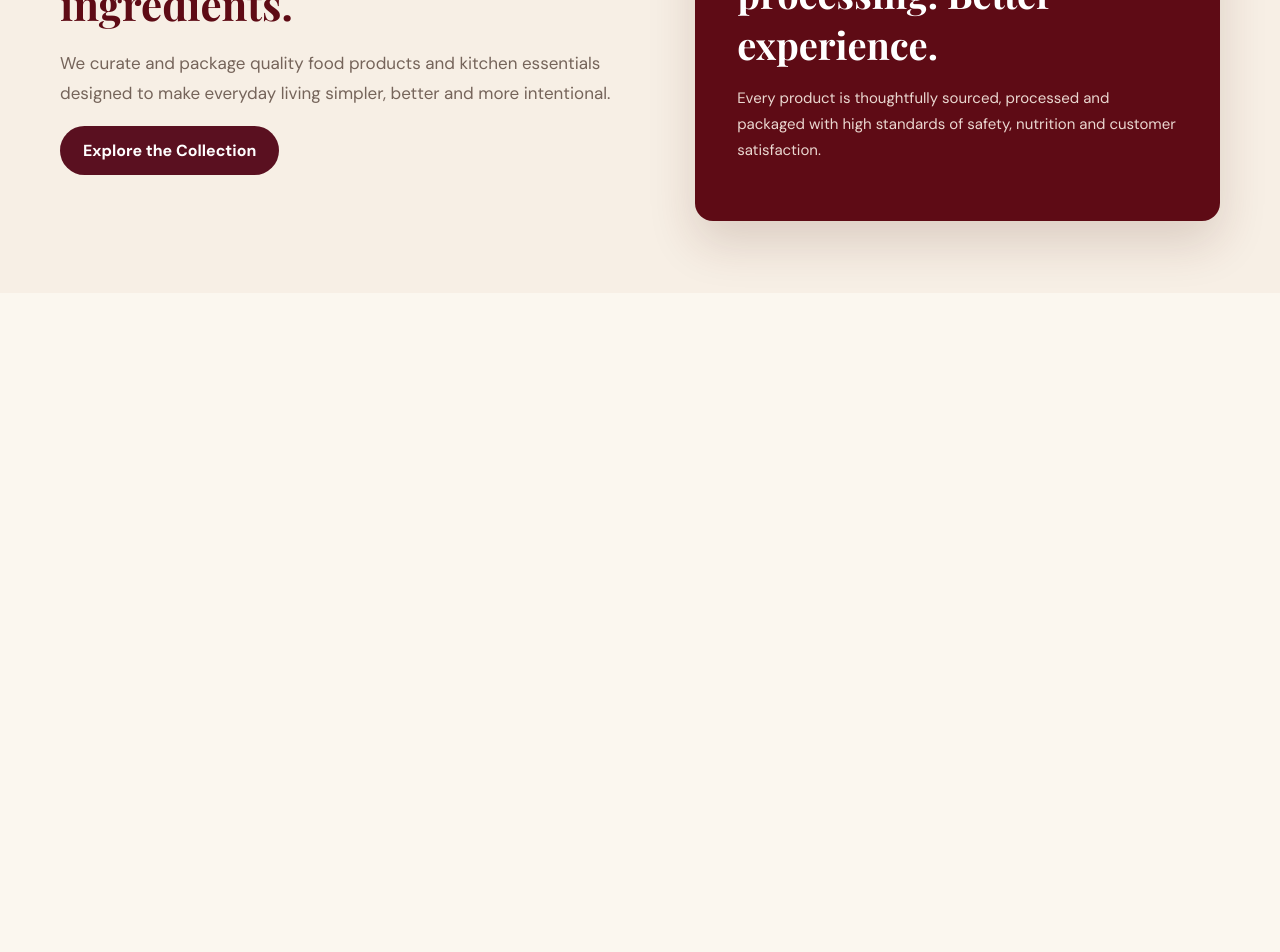
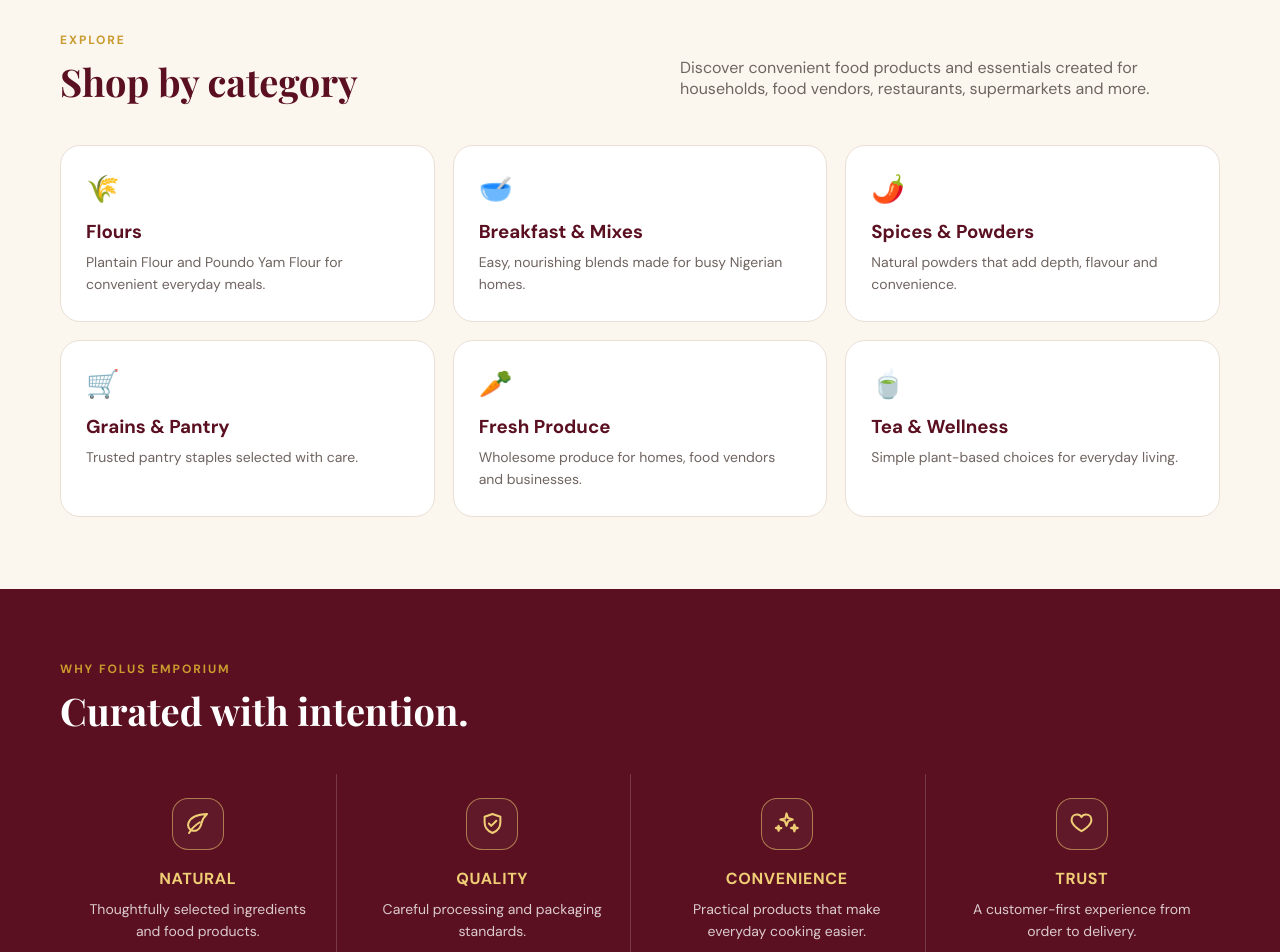
Before and after one commit to folusemporiumltd/website, a Next.js app: page / in a window 1280 px wide. Shown: the part 800-1752 px from the top of the page. Before the commit the page ends 1093 px from the top, so only its background shows below. Built offline with nearby package versions, Linux system fonts and the light colour scheme; no server answers; the database is empty.

Commit message:
Restore original homepage sections below new header and add footer

```diff
--- a/app/page.tsx
+++ b/app/page.tsx
@@ -2,39 +2,82 @@
 import { redirect } from 'next/navigation'
 import { createClient } from '@/lib/supabase/server'
 import ProductCardActions from '@/components/product-card-actions'
-import { HeroCarousel, StorefrontHeader, TrustIcon } from '@/components/storefront-ui'
+import { StorefrontHeader } from '@/components/storefront-ui'
 
-type Variant = { id: string; product_id: string; size_grams: number; size_label: string; price: number; stock_quantity: number; is_active: boolean }
-type Product = { id: string; name: string; slug: string; description: string | null; price: number; image_url: string | null; featured: boolean; stock_quantity: number }
-const fallback = { announcement: 'Serving homes & businesses across Nigeria.', utilityLinks: [['Track Order','/account'],['FAQ','#faq'],['Contact Us','/contact']] as [string,string][], social: { facebook: 'https://www.facebook.com/folusemporiumltd', tiktok: 'https://www.tiktok.com/@folusemporium25', whatsapp: 'https://wa.me/2349168157255', instagram: '' }, navigation: [['Home','/'],['Shop','/shop'],['Categories','/shop'],['About Us','/about'],['Blog','/blog'],['Contact Us','/contact']] as [string,string][], trust: [['100% Natural','No preservatives','leaf'],['Premium Quality','Carefully sourced','shield'],['Fast Delivery','Across Nigeria','truck'],['Dedicated Support',"We're here to help",'support']] as [string,string,string][], slides: [] as {title:string;text:string;cta:string;href:string;image:string}[] }
+const categories = [
+  ['🌾', 'Flours', 'flours', 'Plantain Flour and Poundo Yam Flour for convenient everyday meals.'],
+  ['🥣', 'Breakfast & Mixes', 'breakfast-mixes', 'Easy, nourishing blends made for busy Nigerian homes.'],
+  ['🌶️', 'Spices & Powders', 'spices-powders', 'Natural powders that add depth, flavour and convenience.'],
+  ['🛒', 'Grains & Pantry', 'grains-pantry', 'Trusted pantry staples selected with care.'],
+  ['🥕', 'Fresh Produce', 'fresh-produce', 'Wholesome produce for homes, food vendors and businesses.'],
+  ['🍵', 'Tea & Wellness', 'tea-wellness', 'Simple plant-based choices for everyday living.'],
+]
+
+const promises = [
+  { title: 'NATURAL', description: 'Thoughtfully selected ingredients and food products.', icon: 'leaf' },
+  { title: 'QUALITY', description: 'Careful processing and packaging standards.', icon: 'shield' },
+  { title: 'CONVENIENCE', description: 'Practical products that make everyday cooking easier.', icon: 'sparkles' },
+  { title: 'TRUST', description: 'A customer-first experience from order to delivery.', icon: 'heart' },
+]
+
+function PromiseIcon({ type }: { type: string }) {
+  const common = { fill: 'none', stroke: 'currentColor', strokeWidth: 1.8, strokeLinecap: 'round' as const, strokeLinejoin: 'round' as const }
+  if (type === 'leaf') return <svg viewBox="0 0 24 24" aria-hidden="true" {...common}><path d="M20.5 3.5C12 3.8 6.2 6.1 4.1 11.1c-1.2 2.9.1 6.2 3 7.1 3.3 1 6.4-.8 7.6-3.8C16.2 10.9 15 8.5 20.5 3.5Z"/><path d="M4.5 20.5c2.4-4.2 5.4-7 9.6-9.6"/></svg>
+  if (type === 'shield') return <svg viewBox="0 0 24 24" aria-hidden="true" {...common}><path d="M12 3.5 19 6v5.1c0 4.5-2.8 7.7-7 9.4-4.2-1.7-7-4.9-7-9.4V6l7-2.5Z"/><path d="m8.8 12 2.1 2.1 4.5-4.5"/></svg>
+  if (type === 'sparkles') return <svg viewBox="0 0 24 24" aria-hidden="true" {...common}><path d="m12 3 1.4 4.1L17.5 8.5l-4.1 1.4L12 14l-1.4-4.1-4.1-1.4L11 7.5 12 3Z"/><path d="m19 13 .7 2.3L22 16l-2.3.7L19 19l-.7-2.3L16 16l2.3-.7L19 13Z"/><path d="m5 14 .6 1.8L7.5 16l-1.9.7L5 18.5l-.6-1.8L2.5 16l1.9-.7L5 14Z"/></svg>
+  return <svg viewBox="0 0 24 24" aria-hidden="true" {...common}><path d="M20.8 8.8c0 5.2-8.8 10-8.8 10s-8.8-4.8-8.8-10C3.2 6 5.3 4 8 4c1.8 0 3.3.9 4 2.3C12.7 4.9 14.2 4 16 4c2.7 0 4.8 2 4.8 4.8Z"/></svg>
+}
+
+const storefrontFallback = {
+  announcement: 'Serving homes & businesses across Nigeria.',
+  utilityLinks: [['Track Order','/account'],['FAQ','#faq'],['Contact Us','/contact']] as [string,string][],
+  social: { facebook: 'https://www.facebook.com/folusemporiumltd', tiktok: 'https://www.tiktok.com/@folusemporium25', whatsapp: 'https://wa.me/2349168157255', instagram: '' },
+  navigation: [['Home','/'],['Shop','/shop'],['Categories','/shop'],['About Us','/about'],['Blog','/blog'],['Contact Us','/contact']] as [string,string][]
+}
 
 export default async function Home({ searchParams }: { searchParams: Promise<{ code?: string }> }) {
   const params = await searchParams
   const supabase = await createClient()
+
   if (params.code) {
     const { error } = await supabase.auth.exchangeCodeForSession(params.code)
     if (!error) redirect('/login?message=Email%20confirmed%20successfully.%20Please%20sign%20in%20to%20continue.&next=%2Fcheckout&mode=signin')
     redirect('/login?error=We%20could%20not%20confirm%20your%20email.%20Please%20request%20a%20new%20confirmation%20email.&next=%2Fcheckout&mode=signin')
   }
 
-  const [{ data: content }, { data: products }, { data: categories }] = await Promise.all([
+  const [{ data: products }, { data: storefrontContent }, { data: headerCategories }] = await Promise.all([
+    supabase.from('products').select('id,name,slug,description,price,image_url,featured,stock_quantity').eq('is_active', true).eq('featured', true).order('created_at', { ascending: false }).limit(4),
     supabase.from('storefront_content').select('config').eq('id', true).maybeSingle(),
-    supabase.from('products').select('id,name,slug,description,price,image_url,featured,stock_quantity').eq('is_active', true).eq('featured', true).order('created_at', { ascending: false }).limit(8),
-    supabase.from('categories').select('name,slug').order('name')
+    supabase.from('categories').select('name,slug').order('name'),
   ])
-  const config = { ...fallback, ...((content?.config ?? {}) as Partial<typeof fallback>) }
-  const featured = (products ?? []) as Product[]
-  const productIds = featured.map(item => item.id)
-  const { data: variants } = productIds.length ? await supabase.from('product_variants').select('id,product_id,size_grams,size_label,price,stock_quantity,is_active').in('product_id', productIds).eq('is_active', true).order('size_grams') : { data: [] as Variant[] }
-  const defaultVariant = new Map<string, Variant>()
-  for (const variant of (variants ?? []) as Variant[]) { const current = defaultVariant.get(variant.product_id); if (!current || Math.abs(variant.size_grams - 500) < Math.abs(current.size_grams - 500)) defaultVariant.set(variant.product_id, variant) }
+  const storefrontConfig = { ...storefrontFallback, ...((storefrontContent?.config ?? {}) as Partial<typeof storefrontFallback>) }
+  const productIds = products?.map(p => p.id) ?? []
+  const { data: variants } = productIds.length ? await supabase.from('product_variants').select('id,product_id,size_grams,size_label,price,stock_quantity,is_active').in('product_id', productIds).eq('is_active', true).order('size_grams') : { data: [] }
+  const defaultVariantByProduct = new Map<string, NonNullable<typeof variants>[number]>()
+  for (const variant of variants ?? []) {
+    const existing = defaultVariantByProduct.get(variant.product_id)
+    if (!existing || Math.abs(variant.size_grams - 500) < Math.abs(existing.size_grams - 500)) defaultVariantByProduct.set(variant.product_id, variant)
+  }
 
-  return <main>
-    <StorefrontHeader config={config} categories={categories ?? []}/>
-    <HeroCarousel slides={config.slides}/>
-    <section className="trust-bar"><div className="container trust-grid">{config.trust.map(([title, description, icon]) => <div className="trust-item" key={title}><div className="trust-icon"><TrustIcon name={icon}/></div><div><b>{title}</b><span>{description}</span></div></div>)}</div></section>
-    <section className="section featured-section"><div className="container"><div className="featured-heading"><div><div className="eyebrow">Our selection</div><h2>Featured Products</h2></div><Link href="/shop">View all products <span>→</span></Link></div>
-    {featured.length ? <div className="featured-products">{featured.map(product => { const variant = defaultVariant.get(product.id); const price = variant && Number(variant.price) > 0 ? Number(variant.price) : Number(product.price); return <article className="luxury-product-card" key={product.id}><Link className="product-card-link" href={'/shop/' + product.slug} aria-label={'View ' + product.name}><div className="luxury-product-image">{product.image_url ? <img src={product.image_url} alt={product.name}/> : <span>{product.name}</span>}<span className="weight-badge">{variant?.size_label ?? '500g'}</span></div></Link><div className="luxury-product-body"><div className="product-name-row"><h3><Link href={'/shop/' + product.slug}>{product.name}</Link></h3><Link className="wishlist-control" href={'/wishlist?product=' + product.slug} aria-label={'Add ' + product.name + ' to wishlist'}>♡</Link></div><strong>{price > 0 ? '₦' + price.toLocaleString('en-NG') : 'Price to be updated'}</strong><ProductCardActions product={product} variant={variant}/></div></article> })}</div> : <p className="muted">Featured products will appear here as they are added.</p>}</div></section>
-    <section className="section home-intro"><div className="container intro-grid"><div><div className="eyebrow">Welcome to Folus Emporium</div><h2>Good food starts with good ingredients.</h2><p>We curate and package quality food products and kitchen essentials designed to make everyday living simpler, better and more intentional.</p><Link className="btn btn-primary" href="/shop">Explore the Collection</Link></div><div className="promise-panel"><div className="eyebrow">Our promise</div><h2>Better ingredients. Better processing. Better experience.</h2><p>Every product is thoughtfully sourced, processed and packaged with high standards of safety, nutrition and customer satisfaction.</p></div></div></section>
-  </main>
+  return (
+    <main>
+      <StorefrontHeader config={storefrontConfig} categories={headerCategories ?? []}/>
+      <section className="hero"><div className="container hero-grid"><div><div className="eyebrow">Welcome to Folus Emporium</div><h1>Good food starts with <em>good ingredients.</em></h1><p>We curate and package quality food products and kitchen essentials designed to make everyday living simpler, better and more intentional.</p><div className="hero-actions"><Link className="btn btn-primary" href="/shop">Explore the Collection</Link><a className="btn btn-outline" href="https://wa.me/2349168157255">Chat on WhatsApp</a></div></div><div className="hero-card"><div className="quote"><div className="eyebrow">Our promise</div><strong>Better ingredients. Better processing. Better experience.</strong><p>From fresh farm produce, every product is carefully sourced, processed, and packaged to meet high standards of safety, nutrition, and customer satisfaction.</p></div></div></div></section>
+      <section className="section"><div className="container"><div className="section-head"><div><div className="eyebrow">Explore</div><h2>Shop by category</h2></div><p>Discover convenient food products and essentials created for households, food vendors, restaurants, supermarkets and more.</p></div><div className="categories">{categories.map(([icon,title,slug,desc]) => <Link className="category" href={`/shop?category=${slug}`} key={title}><div className="icon">{icon}</div><h3>{title}</h3><p>{desc}</p></Link>)}</div></div></section>
+      <section className="section promise"><div className="container"><div className="section-head"><div><div className="eyebrow">Why Folus Emporium</div><h2 style={{color:'#fff'}}>Curated with intention.</h2></div></div><div className="promise-grid">{promises.map((promise) => <div className="promise-card" key={promise.title}><div className="promise-icon"><PromiseIcon type={promise.icon} /></div><b>{promise.title}</b><p>{promise.description}</p></div>)}</div></div></section>
+      <section className="section"><div className="container"><div className="section-head"><div><div className="eyebrow">Featured</div><h2>Our product collection</h2></div><Link className="btn btn-outline" href="/shop">View all products</Link></div>{products?.length ? <div className="products">{products.map((p) => { const variant = defaultVariantByProduct.get(p.id); return <article className="product-card" key={p.id}><Link href={`/shop/${p.slug}`} aria-label={`View ${p.name}`}><div className="product-image">{p.image_url ? <img src={p.image_url} alt={p.name} style={{width:'100%',height:'100%',objectFit:'contain'}}/> : <span>{p.name}</span>}</div></Link><div className="product-body"><span className="status">{p.featured ? 'Featured' : 'Folus collection'} · {variant?.size_label ?? '500g'}</span><h3><Link href={`/shop/${p.slug}`}>{p.name}</Link></h3><p>{p.description}</p><strong>{variant && Number(variant.price) > 0 ? `₦${Number(variant.price).toLocaleString('en-NG')}` : Number(p.price) > 0 ? `₦${Number(p.price).toLocaleString('en-NG')}` : 'Price to be updated'}</strong><ProductCardActions product={p} variant={variant}/></div></article> })}</div> : <div className="empty"><h3>Our collection is being prepared.</h3><p>Product catalogue setup is underway. Check the Shop page as we continue adding the collection.</p><Link className="btn btn-primary" href="/shop">Visit Shop</Link></div>}</div></section>
+      <section className="cta"><div className="container"><div className="cta-box"><div><div className="eyebrow">For homes & businesses</div><h2>Let's make better food choices easier.</h2></div><Link className="btn btn-primary" href="/shop">Start Shopping</Link></div></div></section>
+      <footer className="footer luxury-footer">
+        <div className="container footer-links-grid">
+          <div><h3>Company</h3><Link href="/about">About Us</Link><Link href="/about#story">Our Story</Link><Link href="/blog">Blog</Link><Link href="/careers">Careers</Link></div>
+          <div><h3>Shop</h3><Link href="/shop">All Products</Link><Link href="/shop">Categories</Link><Link href="/shop?featured=true">Best Sellers</Link><Link href="/shop?new=true">New Arrivals</Link></div>
+          <div><h3>Customer Service</h3><Link href="/contact">Contact Us</Link><Link href="#faq">FAQs</Link><Link href="/shipping-policy">Shipping Policy</Link><Link href="/return-policy">Return Policy</Link></div>
+          <div><h3>My Account</h3><Link href="/login">Login</Link><Link href="/login?mode=signup">Register</Link><Link href="/wishlist">Wishlist</Link><Link href="/account">Order Tracking</Link></div>
+          <div className="footer-contact"><h3>Contact Information</h3><a href="mailto:folusemporium@gmail.com">folusemporium@gmail.com</a><a href="mailto:info@folusemporium.com">info@folusemporium.com</a><a href="tel:+2349168157255">+234 916 815 7255</a><a href="https://wa.me/2349168157255">WhatsApp: +234 916 815 7255</a><p>Alarere, Ibadan, Oyo State</p></div>
+        </div>
+        <div className="container footer-social-row"><div><b>Follow Folus Emporium</b><div className="footer-socials"><a href="https://www.facebook.com/folusemporiumltd" aria-label="Facebook">f</a><span aria-label="Instagram">◎</span><a href="https://www.tiktok.com/@folusemporium25" aria-label="TikTok">♪</a><span aria-label="YouTube">▶</span><span aria-label="LinkedIn">in</span></div></div><div className="payment-icons"><span>Paystack</span><span>Flutterwave</span><span>VISA</span><span>Mastercard</span></div></div>
+        <div className="container copyright footer-bottom"><img src="https://boaaiskncrfmaismhqno.supabase.co/storage/v1/object/public/product-images/folus-emporium-horizontal-logo.png" alt="Folus Emporium"/><span>© 2026 Folus Emporium. All Rights Reserved.</span></div>
+      </footer>
+    </main>
+  )
 }
```
